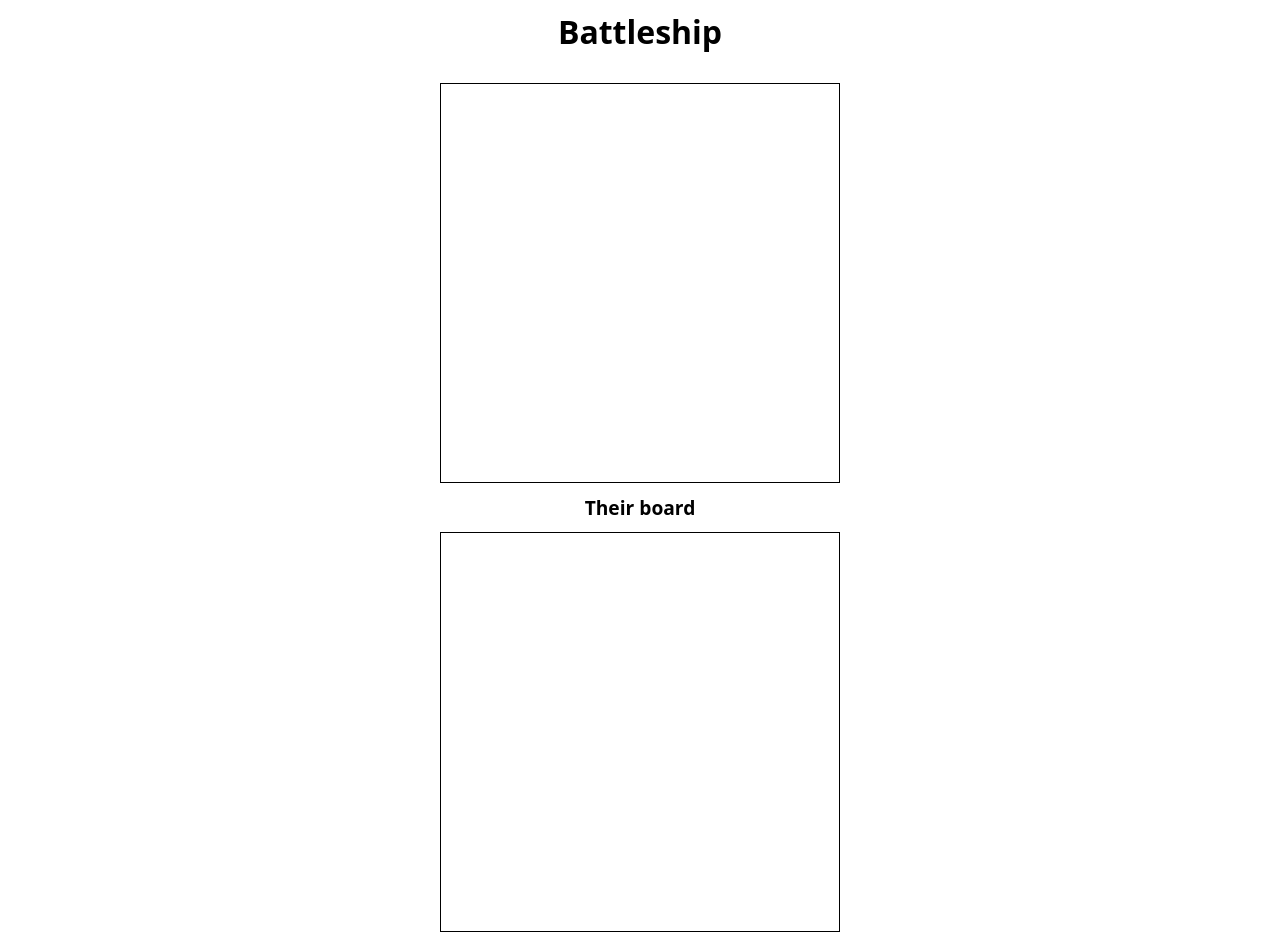
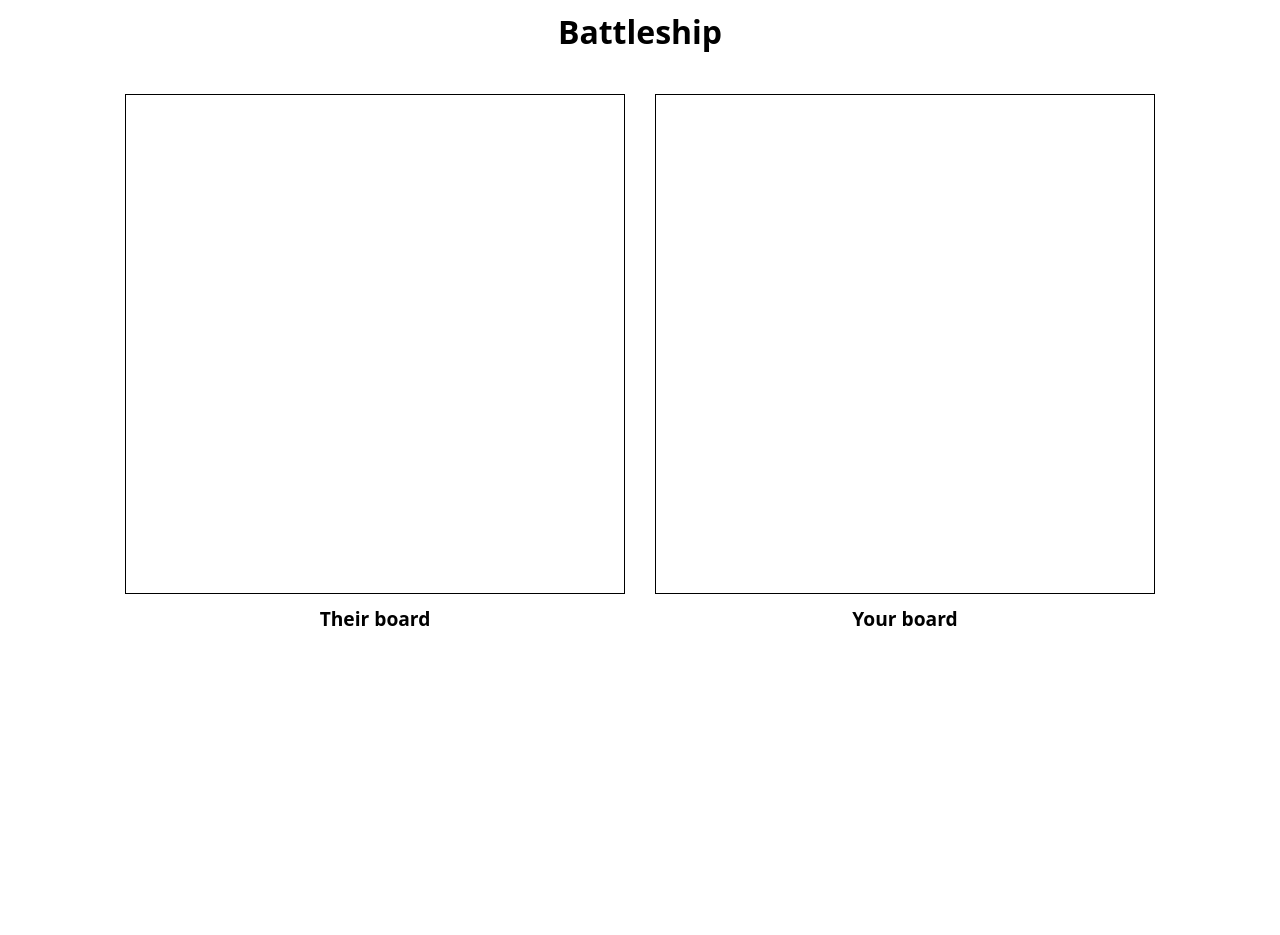
Before and after one commit to tg0xff/top-battleship, a website built with webpack: page src/index.html in a window 1280 px wide. Shown: the top 935 px of the page. After the commit the page ends 800 px from the top, so only its background shows below. Built offline with nearby package versions, Linux system fonts and the light colour scheme.

Commit message:
Align boards horizontally

```diff
--- a/src/index.html
+++ b/src/index.html
@@ -7,9 +7,15 @@
   <body>
     <h1>Battleship</h1>
     <div class="buttons"></div>
-    <div id="opponent-board" class="opponent-board"></div>
-    <div class="board-label">Their board</div>
-    <div id="player-board" class="player-board"></div>
-    <div class="board-label">Your board</div>
+    <div class="boards">
+      <div class="board">
+        <div id="opponent-board" class="opponent-board"></div>
+        <div class="board-label">Their board</div>
+      </div>
+      <div class="board">
+        <div id="player-board" class="player-board"></div>
+        <div class="board-label">Your board</div>
+      </div>
+    </div>
   </body>
 </html>
--- a/src/style.css
+++ b/src/style.css
@@ -15,10 +15,17 @@ h1 {
   margin: 10px 0 30px;
 }
 
+.boards {
+  display: grid;
+  grid-template-columns: repeat(2, 530px);
+  grid-template-rows: auto;
+  justify-content: center;
+}
+
 .opponent-board,
 .player-board {
-  height: 400px;
-  width: 400px;
+  height: 500px;
+  width: 500px;
   margin: 11px auto;
   border: 1px solid black;
   display: grid;
```
